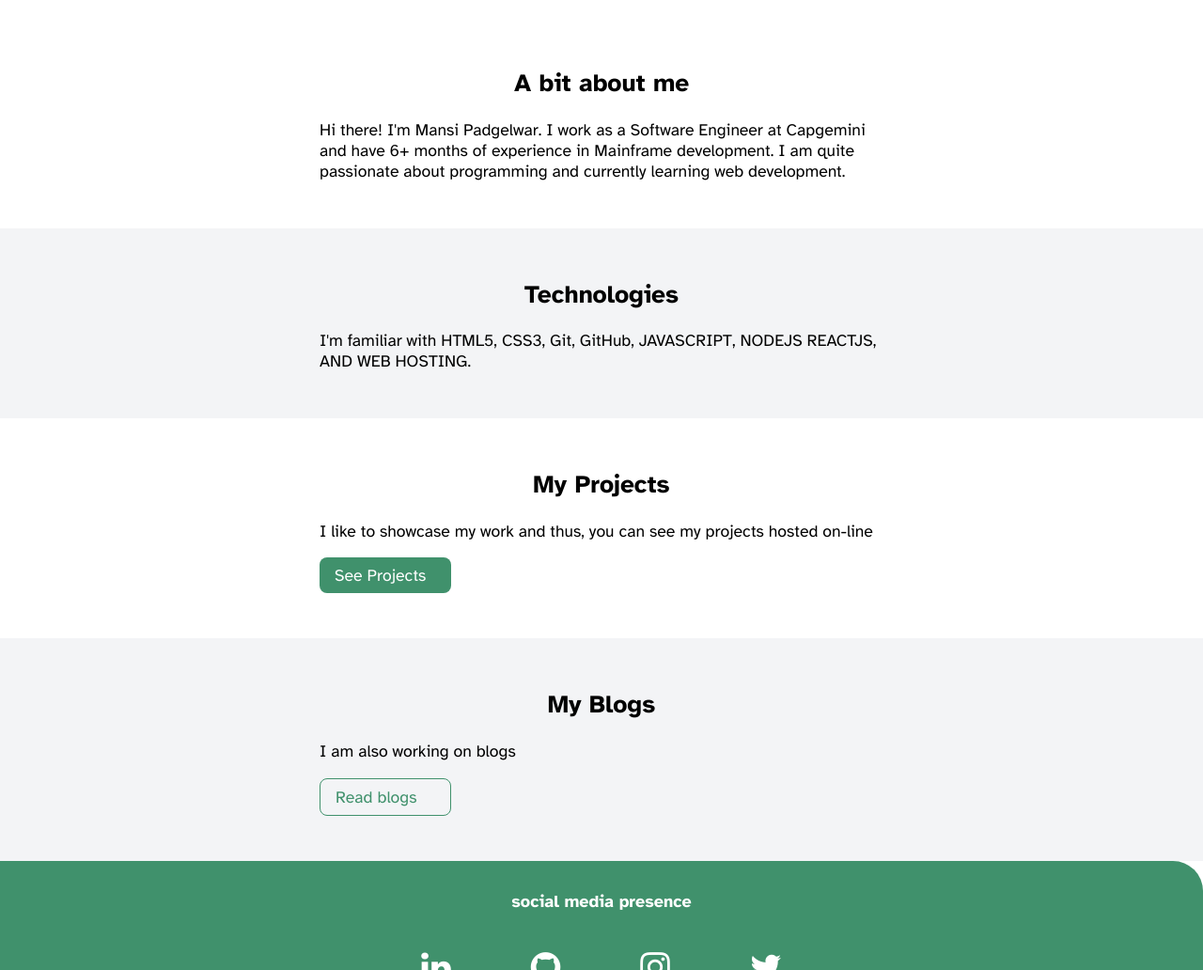
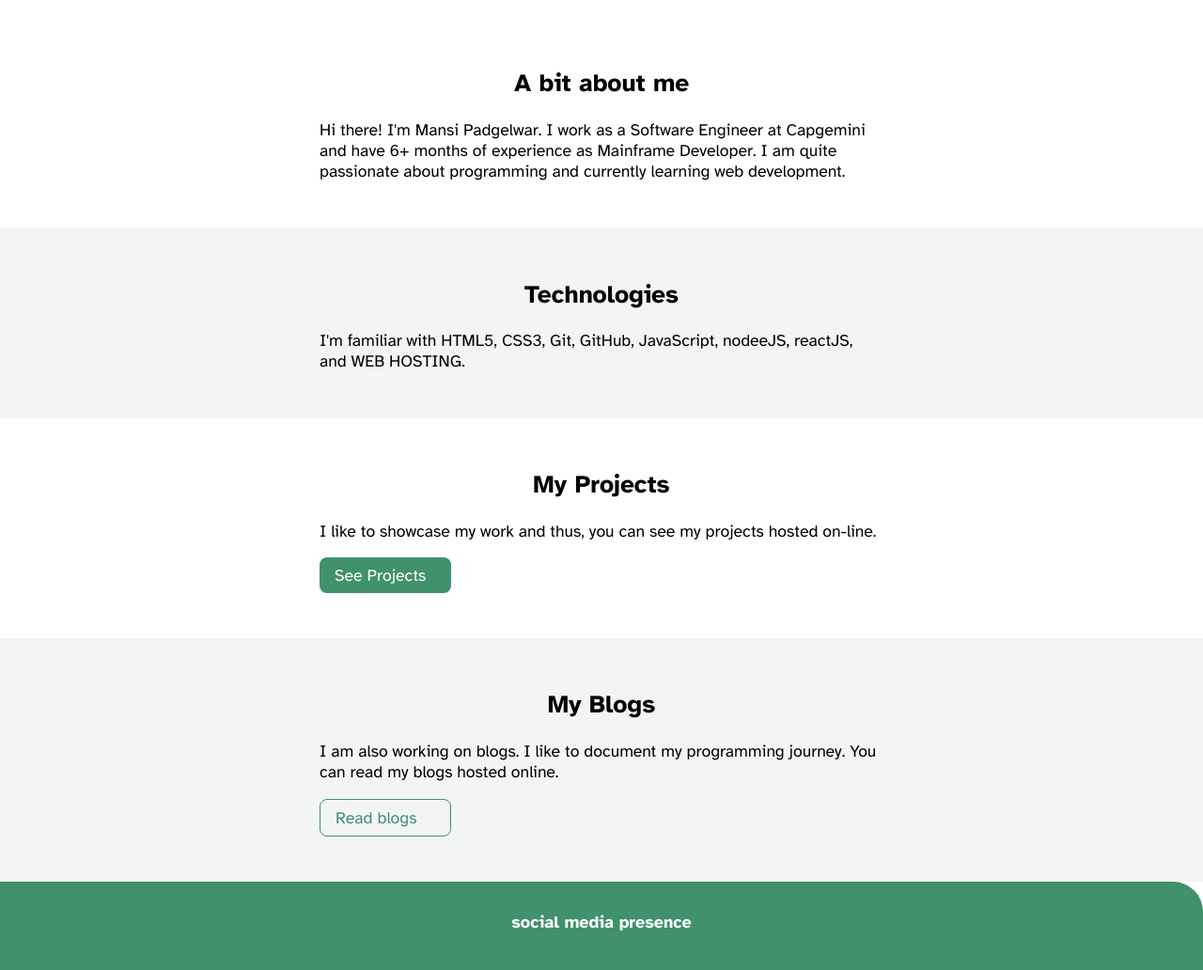
Before and after one commit to mansipadgelwar/MansiPadgelwar-Portfolio, a plain HTML site: page index.html in a window 1280 px wide. Shown: the part 540-1572 px from the top of the page at 94% size. Drawn offline with Linux system fonts and the light colour scheme.

```diff
--- a/index.html
+++ b/index.html
@@ -45,9 +45,7 @@
         <div class="container centered-container">
             <h1>A bit about me</h1>
             <p>Hi there! I'm Mansi Padgelwar. I work as a Software Engineer at Capgemini and have 6+ months of
-                experience
-                in Mainframe development.
-                I am quite passionate about programming and currently learning web development.
+                experience as Mainframe Developer. I am quite passionate about programming and currently learning web development.
             </p>
 
         </div>
@@ -56,8 +54,8 @@
     <section class="section section-off-white">
         <div class="container centered-container">
             <h1>Technologies</h1>
-            <p>I'm familiar with HTML5, CSS3, Git, GitHub, JAVASCRIPT, NODEJS
-                REACTJS, AND WEB HOSTING.
+            <p>I'm familiar with HTML5, CSS3, Git, GitHub, JavaScript, nodeeJS,
+                reactJS, and WEB HOSTING.
             </p>
         </div>
     </section>
@@ -66,7 +64,7 @@
             <h1>My Projects</h1>
             <p>I like to showcase my work and thus,
                 you can see my projects hosted
-                on-line
+                on-line.
             </p>
             <a class="link primary-link" href="/projects.html">See Projects</a>
 
@@ -76,7 +74,8 @@
     <section class="section section-off-white">
         <div class="container centered-container">
             <h1>My Blogs</h1>
-            <p>I am also working on blogs </p>
+            <p>I am also working on blogs. I like to document my programming journey.
+                You can read my blogs hosted online.</p>
             <a class="link secondary-link" href="/blogs.html">Read blogs</a>
         </div>
     </section>
```
Also changed, not shown: blogs.html (+1 -1 lines), projects.html (+1 -1 lines).
